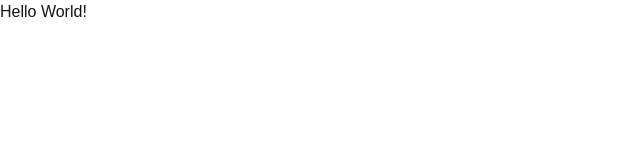
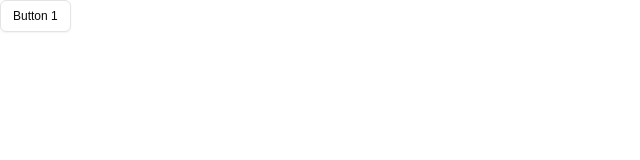
Before and after one commit to ethical0101/Document-Planner, a Next.js app: page / in a window 1280 px wide. Shown: the top 160 px of the page, without its empty margins (0-640 px from the left). Built offline with nearby package versions, Linux system fonts and the light colour scheme.

Commit message:
Added Authentication Using Clerk

```diff
--- /dev/null
+++ b/app/(auth)/sign-in/[[...sign-in]]/page.jsx
@@ -0,0 +1,5 @@
+import { SignIn } from '@clerk/nextjs'
+
+export default function Page() {
+  return <SignIn />
+}
--- /dev/null
+++ b/app/(auth)/sign-up/[[...sign-up]]/page.jsx
@@ -0,0 +1,5 @@
+import { SignUp } from '@clerk/nextjs'
+
+export default function Page() {
+  return <SignUp />
+}
--- /dev/null
+++ b/app/(routes)/dashboard/page.js
@@ -0,0 +1,12 @@
+import { UserButton } from '@clerk/nextjs'
+import React from 'react'
+
+const Dashboard = () => {
+  return (
+    <div>
+      <UserButton />
+    </div>
+  )
+}
+
+export default Dashboard
--- a/app/globals.css
+++ b/app/globals.css
@@ -2,14 +2,7 @@
 @tailwind components;
 @tailwind utilities;
 
-:root {
-  --background: #ffffff;
-  --foreground: #171717;
-}
-
 body {
-  color: var(--foreground);
-  background: var(--background);
   font-family: Arial, Helvetica, sans-serif;
 }
 
@@ -18,3 +11,68 @@
     text-wrap: balance;
   }
 }
+
+@layer base {
+  :root {
+    --background: 0 0% 100%;
+    --foreground: 240 10% 3.9%;
+    --card: 0 0% 100%;
+    --card-foreground: 240 10% 3.9%;
+    --popover: 0 0% 100%;
+    --popover-foreground: 240 10% 3.9%;
+    --primary: 240 5.9% 10%;
+    --primary-foreground: 0 0% 98%;
+    --secondary: 240 4.8% 95.9%;
+    --secondary-foreground: 240 5.9% 10%;
+    --muted: 240 4.8% 95.9%;
+    --muted-foreground: 240 3.8% 46.1%;
+    --accent: 240 4.8% 95.9%;
+    --accent-foreground: 240 5.9% 10%;
+    --destructive: 0 84.2% 60.2%;
+    --destructive-foreground: 0 0% 98%;
+    --border: 240 5.9% 90%;
+    --input: 240 5.9% 90%;
+    --ring: 240 10% 3.9%;
+    --chart-1: 12 76% 61%;
+    --chart-2: 173 58% 39%;
+    --chart-3: 197 37% 24%;
+    --chart-4: 43 74% 66%;
+    --chart-5: 27 87% 67%;
+    --radius: 0.5rem;
+  }
+  .dark {
+    --background: 240 10% 3.9%;
+    --foreground: 0 0% 98%;
+    --card: 240 10% 3.9%;
+    --card-foreground: 0 0% 98%;
+    --popover: 240 10% 3.9%;
+    --popover-foreground: 0 0% 98%;
+    --primary: 0 0% 98%;
+    --primary-foreground: 240 5.9% 10%;
+    --secondary: 240 3.7% 15.9%;
+    --secondary-foreground: 0 0% 98%;
+    --muted: 240 3.7% 15.9%;
+    --muted-foreground: 240 5% 64.9%;
+    --accent: 240 3.7% 15.9%;
+    --accent-foreground: 0 0% 98%;
+    --destructive: 0 62.8% 30.6%;
+    --destructive-foreground: 0 0% 98%;
+    --border: 240 3.7% 15.9%;
+    --input: 240 3.7% 15.9%;
+    --ring: 240 4.9% 83.9%;
+    --chart-1: 220 70% 50%;
+    --chart-2: 160 60% 45%;
+    --chart-3: 30 80% 55%;
+    --chart-4: 280 65% 60%;
+    --chart-5: 340 75% 55%;
+  }
+}
+
+@layer base {
+  * {
+    @apply border-border;
+  }
+  body {
+    @apply bg-background text-foreground;
+  }
+}
--- a/app/layout.js
+++ b/app/layout.js
@@ -1,5 +1,6 @@
 import localFont from "next/font/local";
 import "./globals.css";
+import { ClerkProvider } from "@clerk/nextjs";
 
 const geistSans = localFont({
   src: "./fonts/GeistVF.woff",
@@ -19,6 +20,7 @@
 
 export default function RootLayout({ children }) {
   return (
+    <ClerkProvider >
     <html lang="en">
       <body
         className={`${geistSans.variable} ${geistMono.variable} antialiased`}
@@ -26,5 +28,6 @@
         {children}
       </body>
     </html>
+    </ClerkProvider>
   );
 }
--- a/app/page.js
+++ b/app/page.js
@@ -1,9 +1,10 @@
+import { Button } from "@/components/ui/button";
 import Image from "next/image";
 
 export default function Home() {
   return (
     <div>
-      Hello World!
+      <Button variant="outline" size="sm">Button 1</Button>
     </div>
   );
 }
--- /dev/null
+++ b/components/ui/button.jsx
@@ -0,0 +1,48 @@
+import * as React from "react"
+import { Slot } from "@radix-ui/react-slot"
+import { cva } from "class-variance-authority";
+
+import { cn } from "@/lib/utils"
+
+const buttonVariants = cva(
+  "inline-flex items-center justify-center whitespace-nowrap rounded-md text-sm font-medium transition-colors focus-visible:outline-none focus-visible:ring-1 focus-visible:ring-ring disabled:pointer-events-none disabled:opacity-50",
+  {
+    variants: {
+      variant: {
+        default:
+          "bg-primary text-primary-foreground shadow hover:bg-primary/90",
+        destructive:
+          "bg-destructive text-destructive-foreground shadow-sm hover:bg-destructive/90",
+        outline:
+          "border border-input bg-background shadow-sm hover:bg-accent hover:text-accent-foreground",
+        secondary:
+          "bg-secondary text-secondary-foreground shadow-sm hover:bg-secondary/80",
+        ghost: "hover:bg-accent hover:text-accent-foreground",
+        link: "text-primary underline-offset-4 hover:underline",
+      },
+      size: {
+        default: "h-9 px-4 py-2",
+        sm: "h-8 rounded-md px-3 text-xs",
+        lg: "h-10 rounded-md px-8",
+        icon: "h-9 w-9",
+      },
+    },
+    defaultVariants: {
+      variant: "default",
+      size: "default",
+    },
+  }
+)
+
+const Button = React.forwardRef(({ className, variant, size, asChild = false, ...props }, ref) => {
+  const Comp = asChild ? Slot : "button"
+  return (
+    (<Comp
+      className={cn(buttonVariants({ variant, size, className }))}
+      ref={ref}
+      {...props} />)
+  );
+})
+Button.displayName = "Button"
+
+export { Button, buttonVariants }
--- /dev/null
+++ b/lib/utils.js
@@ -0,0 +1,6 @@
+import { clsx } from "clsx";
+import { twMerge } from "tailwind-merge"
+
+export function cn(...inputs) {
+  return twMerge(clsx(inputs));
+}
--- a/tailwind.config.js
+++ b/tailwind.config.js
@@ -1,17 +1,61 @@
 /** @type {import('tailwindcss').Config} */
 module.exports = {
-  content: [
+    darkMode: ["class"],
+    content: [
     "./pages/**/*.{js,ts,jsx,tsx,mdx}",
     "./components/**/*.{js,ts,jsx,tsx,mdx}",
     "./app/**/*.{js,ts,jsx,tsx,mdx}",
   ],
   theme: {
-    extend: {
-      colors: {
-        background: "var(--background)",
-        foreground: "var(--foreground)",
-      },
-    },
+  	extend: {
+  		colors: {
+  			background: 'hsl(var(--background))',
+  			foreground: 'hsl(var(--foreground))',
+  			card: {
+  				DEFAULT: 'hsl(var(--card))',
+  				foreground: 'hsl(var(--card-foreground))'
+  			},
+  			popover: {
+  				DEFAULT: 'hsl(var(--popover))',
+  				foreground: 'hsl(var(--popover-foreground))'
+  			},
+  			primary: {
+  				DEFAULT: 'hsl(var(--primary))',
+  				foreground: 'hsl(var(--primary-foreground))'
+  			},
+  			secondary: {
+  				DEFAULT: 'hsl(var(--secondary))',
+  				foreground: 'hsl(var(--secondary-foreground))'
+  			},
+  			muted: {
+  				DEFAULT: 'hsl(var(--muted))',
+  				foreground: 'hsl(var(--muted-foreground))'
+  			},
+  			accent: {
+  				DEFAULT: 'hsl(var(--accent))',
+  				foreground: 'hsl(var(--accent-foreground))'
+  			},
+  			destructive: {
+  				DEFAULT: 'hsl(var(--destructive))',
+  				foreground: 'hsl(var(--destructive-foreground))'
+  			},
+  			border: 'hsl(var(--border))',
+  			input: 'hsl(var(--input))',
+  			ring: 'hsl(var(--ring))',
+  			chart: {
+  				'1': 'hsl(var(--chart-1))',
+  				'2': 'hsl(var(--chart-2))',
+  				'3': 'hsl(var(--chart-3))',
+  				'4': 'hsl(var(--chart-4))',
+  				'5': 'hsl(var(--chart-5))'
+  			}
+  		},
+  		borderRadius: {
+  			lg: 'var(--radius)',
+  			md: 'calc(var(--radius) - 2px)',
+  			sm: 'calc(var(--radius) - 4px)'
+  		}
+  	}
   },
-  plugins: [],
+  plugins: [require("tailwindcss-animate")],
 };
```
Also changed, not shown: middleware.js (added, +15 -0 lines), package.json (+9 -1 lines), components.json (added), 1 other file (tests, documents, lock files or other folders).
